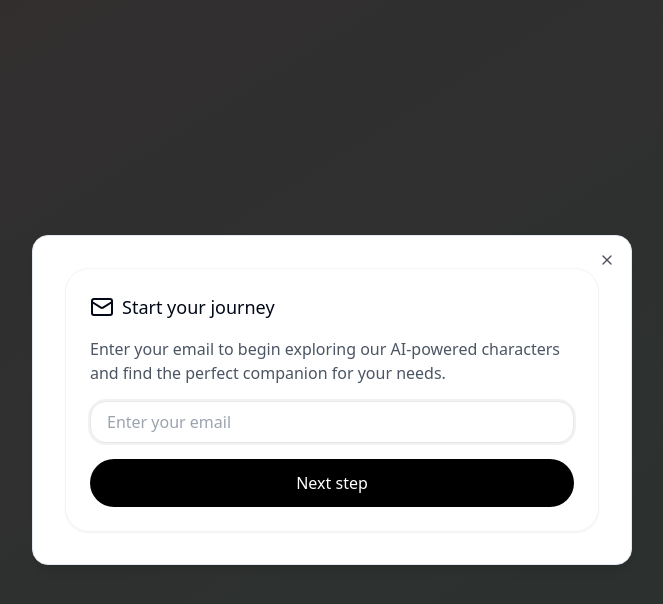
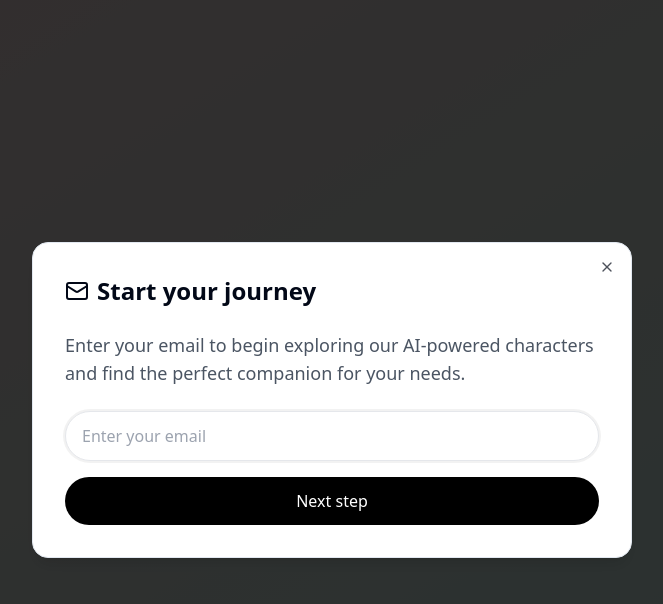
Before and after one commit to Filip-Lasyk/popup-garden, a React (Vite) app: page / in a window 1280 px wide. Both pictures are taken after a click on the button "Open Characters". Shown: the top 604 px of the page, without its empty margins (308-971 px from the left). Built offline with nearby package versions, Linux system fonts and the light colour scheme.

Commit message:
Refactor character dialog
The current character dialog is nested within another dialog. This commit aims to refactor the dialog structure to improve its presentation and user experience.

```diff
--- a/src/components/CharacterCard.tsx
+++ /dev/null
@@ -1,60 +0,0 @@
-
-import { User } from "lucide-react";
-import { cn } from "@/lib/utils";
-
-interface CharacterCardProps {
-  icon: React.ReactNode;
-  title: string;
-  description: string;
-  name: string;
-  onClick?: () => void;
-  isEmailCard?: boolean;
-}
-
-const CharacterCard = ({ icon, title, description, name, onClick, isEmailCard }: CharacterCardProps) => {
-  if (isEmailCard) {
-    return (
-      <div className="bg-white rounded-3xl p-6 shadow-sm border border-gray-100">
-        <div className="flex items-center gap-2 mb-4">
-          {icon}
-          <span className="font-medium text-lg">{title}</span>
-        </div>
-        <p className="text-gray-600 mb-4 text-left">{description}</p>
-        <div className="space-y-4">
-          <input
-            type="email"
-            placeholder="Enter your email"
-            className="w-full px-4 py-2 rounded-lg border border-gray-200 focus:outline-none focus:ring-2 focus:ring-black/5"
-          />
-          <button
-            className="w-full bg-black text-white px-6 py-3 rounded-full font-medium hover:bg-black/90 transition-colors"
-            onClick={onClick}
-          >
-            Next step
-          </button>
-        </div>
-      </div>
-    );
-  }
-
-  return (
-    <div
-      onClick={onClick}
-      className="bg-white rounded-3xl p-6 shadow-sm hover:shadow-md transition-all duration-300 cursor-pointer border border-gray-100"
-    >
-      <div className="flex items-center gap-2 mb-4">
-        {icon}
-        <span className="font-medium text-lg">{title}</span>
-      </div>
-      <p className="text-gray-600 mb-4 text-left">{description}</p>
-      <div className="flex items-center gap-2">
-        <div className="w-6 h-6 rounded-full bg-gradient-to-r from-indigo-500 to-purple-500 flex items-center justify-center">
-          <User className="w-4 h-4 text-white" />
-        </div>
-        <span className="text-sm font-medium">{name}</span>
-      </div>
-    </div>
-  );
-};
-
-export default CharacterCard;
--- a/src/components/CharacterDialog.tsx
+++ b/src/components/CharacterDialog.tsx
@@ -1,6 +1,5 @@
 
 import { Dialog, DialogContent } from "@/components/ui/dialog";
-import CharacterCard from "./CharacterCard";
 import { Mail } from "lucide-react";
 
 interface CharacterDialogProps {
@@ -12,13 +11,30 @@ const CharacterDialog = ({ isOpen, onOpenChange }: CharacterDialogProps) => {
   return (
     <Dialog open={isOpen} onOpenChange={onOpenChange}>
       <DialogContent className="sm:max-w-[600px] p-8">
-        <CharacterCard
-          icon={<Mail className="w-6 h-6" />}
-          title="Start your journey"
-          description="Enter your email to begin exploring our AI-powered characters and find the perfect companion for your needs."
-          name=""
-          isEmailCard={true}
-        />
+        <div className="space-y-6">
+          <div className="flex items-center gap-2">
+            <Mail className="w-6 h-6" />
+            <h2 className="text-2xl font-semibold">Start your journey</h2>
+          </div>
+
+          <p className="text-gray-600 text-lg">
+            Enter your email to begin exploring our AI-powered characters and find the perfect companion for your needs.
+          </p>
+
+          <div className="space-y-4">
+            <input
+              type="email"
+              placeholder="Enter your email"
+              className="w-full px-4 py-3 rounded-full border border-gray-200 focus:outline-none focus:ring-2 focus:ring-black/5"
+            />
+            <button
+              className="w-full bg-black text-white px-6 py-3 rounded-full font-medium hover:bg-black/90 transition-colors"
+              onClick={() => {}}
+            >
+              Next step
+            </button>
+          </div>
+        </div>
       </DialogContent>
     </Dialog>
   );
```
